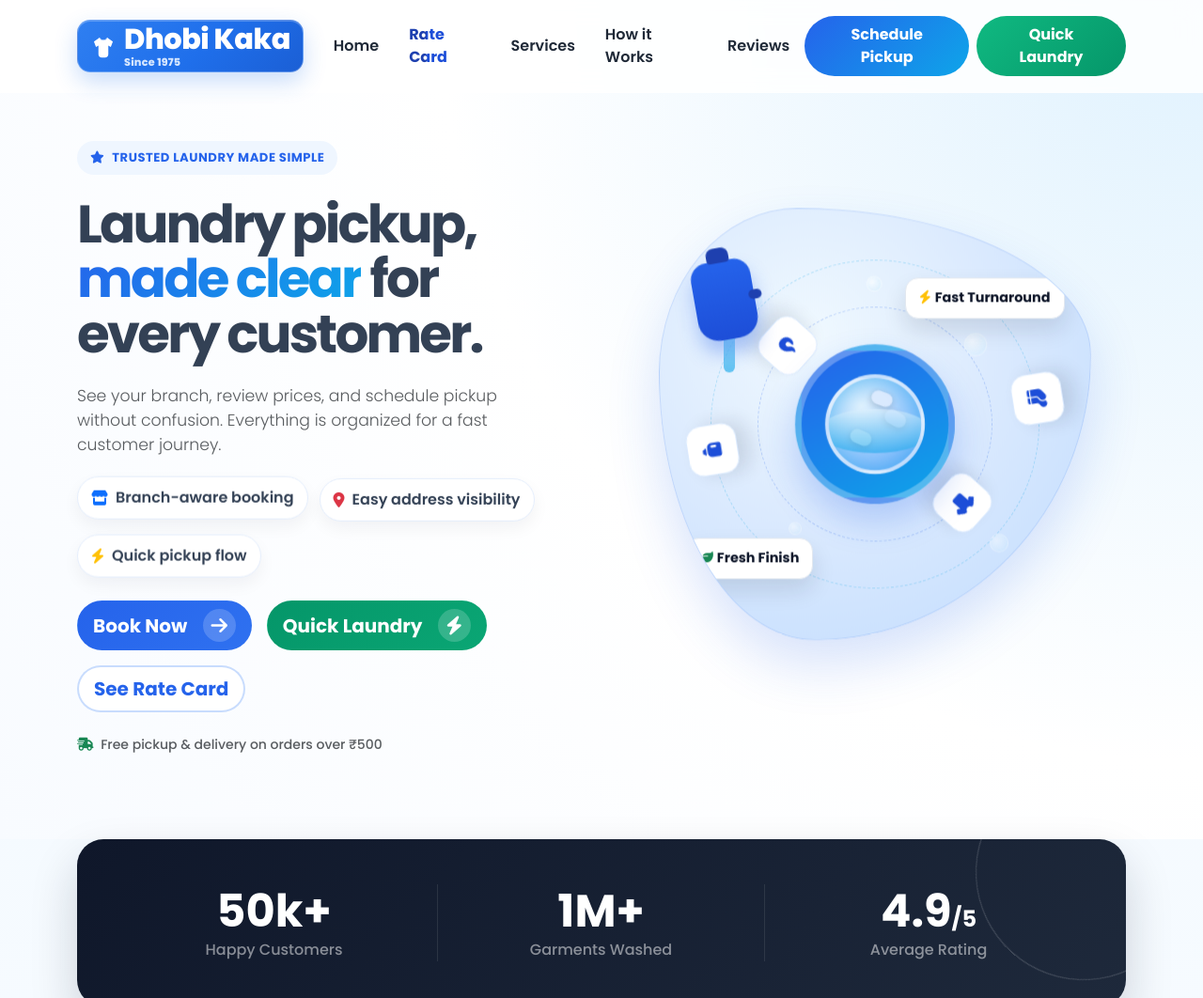
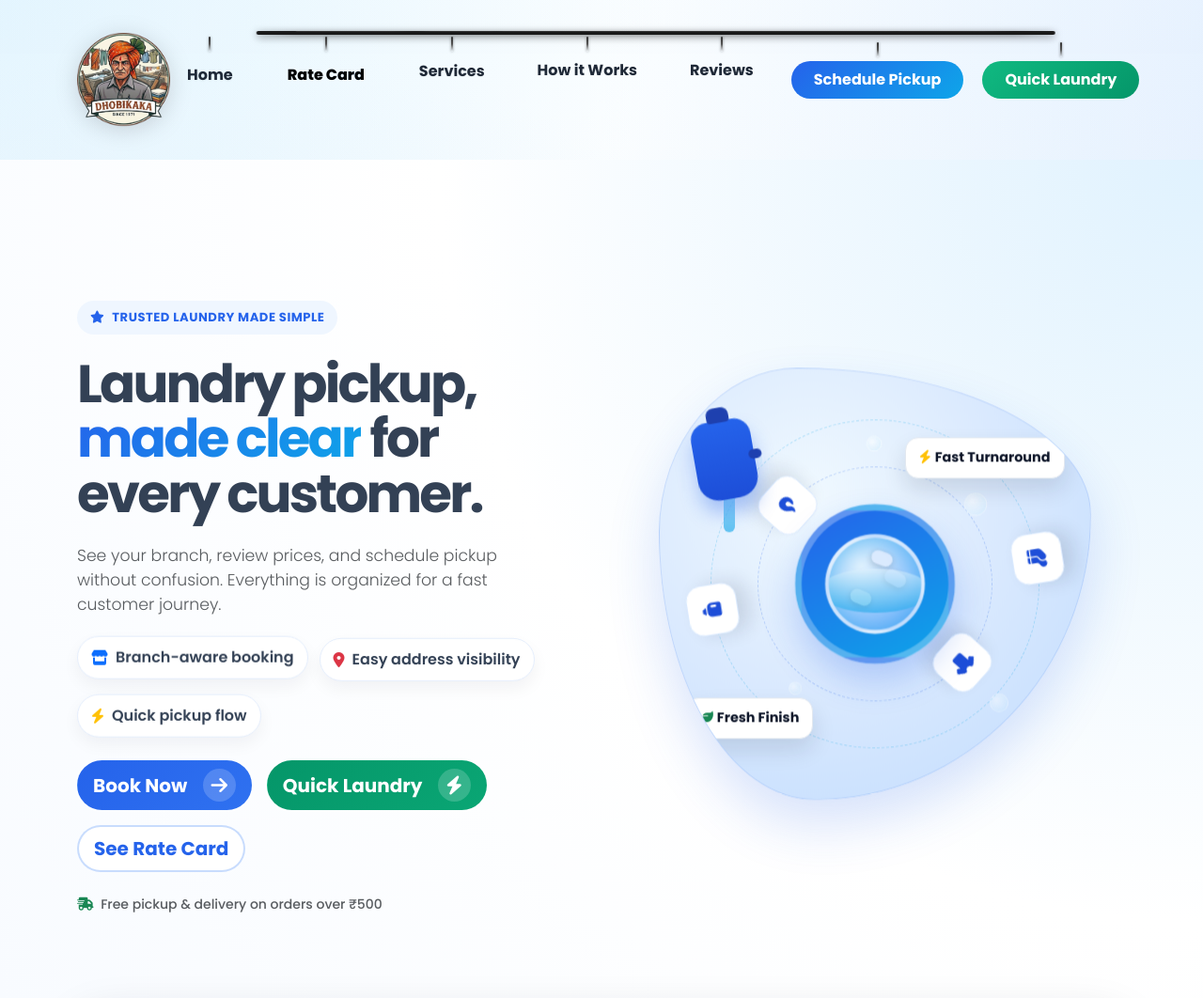
Before and after one commit to harshil-dev31/laundry-pro, a Django app: page / in a window 1280 px wide. Shown: the top 1062 px of the page at 94% size. Run offline with Django 5.2, Linux system fonts and the light colour scheme; data that the repository does not hold is empty.

Commit message:
Dashboard changes

```diff
--- a/core/settings.py
+++ b/core/settings.py
@@ -130,6 +130,9 @@ USE_TZ = True
 
 STATIC_URL = 'static/'
 STATIC_ROOT = BASE_DIR / 'staticfiles'
+STATICFILES_DIRS = [
+    BASE_DIR / 'static',
+]
 
 MEDIA_URL = '/media/'
 MEDIA_ROOT = BASE_DIR / 'media'
--- a/orders/templates/orders/base.html
+++ b/orders/templates/orders/base.html
@@ -271,7 +271,7 @@
 
     {% if user.is_authenticated and user.userprofile.role != 'Customer' and not user.customer %}
     <div class="sidebar">
-        <h4><a href="{% url 'public_home' %}" class="text-white text-decoration-none"><i class="fa-solid fa-shirt"></i> Dhobi Kaka</a></h4>
+        <h4><a href="{% url 'public_home' %}" class="text-white text-decoration-none d-flex align-items-center"><img src="{% static 'img/Logo.jpeg' %}" alt="Dhobi Kaka" style="height:75px; width:auto; border-radius:6px; margin-right:0; object-fit:contain;"></a></h4>
 
         {% if user.is_superuser %}
         <p class="sidebar-section-title">SUPER ADMIN</p>
@@ -378,7 +378,7 @@
 
                 {% elif user.userprofile.role == 'Customer' or user.customer %}
                     <a href="{% url 'customer_dashboard' %}" class="brand-home-link" aria-label="Go to customer dashboard">
-                        <span class="brand-home-icon"><i class="fa-solid fa-shirt"></i></span>
+                        <span class="brand-home-icon"><img src="{% static 'img/Logo.jpeg' %}" alt="Dhobi Kaka" style="width:60px; height:60px; border-radius:6px; object-fit:contain;"></span>
                         <span class="brand-home-text">Dhobi<span class="accent">Kaka</span></span>
                     </a>
 
--- a/orders/templates/orders/customer_register.html
+++ b/orders/templates/orders/customer_register.html
@@ -1,4 +1,5 @@
 {% extends 'orders/base.html' %}
+{% load static %}
 
 {% block content %}
 <style>
@@ -335,9 +336,8 @@
         <div class="col-12 col-lg-8">
 
             <div class="text-center register-header">
-                <a href="{% url 'public_home' %}" class="brand-logo-link" aria-label="Go to Dhobi Kaka home">
-                    <span class="brand-logo-icon"><i class="fa-solid fa-shirt"></i></span>
-                    <span class="brand-logo-text">Dhobi<span class="accent">Kaka</span></span>
+                <a href="{% url 'public_home' %}" class="brand-logo-link d-flex align-items-center justify-content-center" aria-label="Go to Dhobi Kaka home">
+                    <img src="{% static 'img/Logo.jpeg' %}" alt="Dhobi Kaka" style="width:100px; height:100px; object-fit:contain; border-radius:8px;">
                 </a>
                 <div class="register-top-badge"><i class="fa-solid fa-shield-halved me-1"></i> Secure Sign Up</div>
                 <h2 class="register-title fw-bold">Create Your Account</h2>
--- a/orders/templates/orders/public_home.html
+++ b/orders/templates/orders/public_home.html
@@ -182,103 +183,202 @@
             z-index: 5;
         }
 
-        /* --- Glassmorphism Navbar --- */
+        /* --- Glassmorphism Navbar with Rope and Hanging Items --- */
         .glass-nav {
-            background: rgba(255, 255, 255, 0.85);
-            backdrop-filter: blur(12px);
-            border-bottom: 1px solid rgba(255,255,255,0.3);
+            background: transparent;
+            backdrop-filter: none;
+            -webkit-backdrop-filter: none;
+            border-bottom: none;
+            border-top: none;
+            box-shadow: none;
             transition: all 0.3s ease;
-        }
-
-        .brand-mark {
             position: relative;
-            min-width: 176px;
-            height: 56px;
-            border-radius: 14px;
-            display: inline-flex;
-            align-items: center;
-            gap: 8px;
-            padding: 8px 13px;
-            background: linear-gradient(135deg, #2f7ff1 0%, #1f6feb 55%, #1b5fd5 100%);
-            color: white;
-            box-shadow:
-                0 10px 24px rgba(31, 111, 235, 0.24),
-                inset 0 1px 0 rgba(255, 255, 255, 0.22);
-            border: 1px solid rgba(255, 255, 255, 0.28);
-        }
-
-        .brand-mark svg {
+            padding: 30px 0 !important;
+        }
+
+        .navbar-brand {
+            transition: transform 0.3s cubic-bezier(0.34, 1.56, 0.64, 1);
+            filter: drop-shadow(0 4px 12px rgba(0, 0, 0, 0.15));
+        }
+
+        .navbar-brand:hover {
+            transform: translateY(-8px) scale(1.05);
+            filter: drop-shadow(0 8px 20px rgba(0, 0, 0, 0.25));
+        }
+
+        .glass-nav .navbar-nav {
             position: relative;
-            z-index: 2;
-            width: 28px;
-            height: 28px;
-            display: block;
-            flex: 0 0 auto;
-        }
-
-        .brand-mark-text {
-            display: flex;
-            flex-direction: column;
-            line-height: 1.05;
-        }
-
-        .brand-main {
-            color: #ffffff;
-            font-weight: 800;
-            font-size: 1.9rem;
-            letter-spacing: -0.015em;
-        }
-
-        .brand-sub {
-            color: #d5e6ff;
-            font-size: 0.7rem;
-            font-weight: 800;
-            letter-spacing: 0.02em;
-            margin-top: 3px;
-        }
-
-        .navbar-brand {
-            transition: transform 0.25s ease;
-        }
-
-        .navbar-brand:hover {
-            transform: translateY(-1px);
+            width: 100%;
+            justify-content: center;
+        }
+
+        /* Single Rope */
+        .glass-nav .navbar-nav::before {
+            content: "";
+            position: absolute;
+            top: -26px;
+            left: 50%;
+            transform: translateX(-50%);
+            width: 85%;
+            max-width: 1200px;
+            height: 4px;
+            background: linear-gradient(90deg,
+                transparent 0%,
+                #1a1a1a 5%,
+                #1a1a1a 95%,
+                transparent 100%);
+            border-radius: 2px;
+            box-shadow: 0 2px 8px rgba(0, 0, 0, 0.4),
+                        inset 0 1px 1px rgba(255, 255, 255, 0.1);
+            filter: drop-shadow(0 1px 2px rgba(0, 0, 0, 0.3));
+        }
+
+        /* Rope Wave Animation */
+        @keyframes ropeWave {
+            0% {
+                clip-path: polygon(0 0, 5% 0, 5% 30%, 10% 70%, 15% 40%, 20% 10%, 25% 60%, 30% 20%, 35% 50%, 40% 30%, 45% 65%, 50% 35%, 55% 55%, 60% 25%, 65% 60%, 70% 35%, 75% 50%, 80% 20%, 85% 55%, 90% 30%, 95% 0, 100% 0, 100% 100%, 0 100%);
+            }
+            25% {
+                clip-path: polygon(0 0, 5% 0, 5% 20%, 10% 60%, 15% 35%, 20% 5%, 25% 55%, 30% 15%, 35% 45%, 40% 25%, 45% 60%, 50% 30%, 55% 50%, 60% 20%, 65% 55%, 70% 30%, 75% 45%, 80% 15%, 85% 50%, 90% 25%, 95% 0, 100% 0, 100% 100%, 0 100%);
+            }
+            50% {
+                clip-path: polygon(0 0, 5% 0, 5% 25%, 10% 65%, 15% 40%, 20% 8%, 25% 60%, 30% 18%, 35% 48%, 40% 28%, 45% 68%, 50% 38%, 55% 58%, 60% 28%, 65% 63%, 70% 38%, 75% 53%, 80% 23%, 85% 58%, 90% 33%, 95% 0, 100% 0, 100% 100%, 0 100%);
+            }
+            75% {
+                clip-path: polygon(0 0, 5% 0, 5% 22%, 10% 62%, 15% 37%, 20% 7%, 25% 57%, 30% 17%, 35% 47%, 40% 27%, 45% 62%, 50% 32%, 55% 52%, 60% 22%, 65% 57%, 70% 32%, 75% 47%, 80% 17%, 85% 52%, 90% 27%, 95% 0, 100% 0, 100% 100%, 0 100%);
+            }
+            100% {
+                clip-path: polygon(0 0, 5% 0, 5% 30%, 10% 70%, 15% 40%, 20% 10%, 25% 60%, 30% 20%, 35% 50%, 40% 30%, 45% 65%, 50% 35%, 55% 55%, 60% 25%, 65% 60%, 70% 35%, 75% 50%, 80% 20%, 85% 55%, 90% 30%, 95% 0, 100% 0, 100% 100%, 0 100%);
+            }
+        }
+
+        .glass-nav .navbar-nav::after {
+            content: "";
+            position: absolute;
+            top: -26px;
+            left: 50%;
+            transform: translateX(-50%);
+            width: 85%;
+            max-width: 1200px;
+            height: 4px;
+            background: #1a1a1a;
+            border-radius: 2px;
+            animation: ropeWave 4s ease-in-out infinite;
+        }
+
+        .glass-nav .nav-item {
+            position: relative;
+            margin: 0 12px;
+            flex-shrink: 0;
+        }
+
+        /* String connecting to rope */
+        .glass-nav .nav-item::before {
+            content: "";
+            position: absolute;
+            top: -20px;
+            left: 50%;
+            transform: translateX(-50%);
+            width: 2px;
+            height: 16px;
+            background: linear-gradient(180deg, #333 0%, #555 50%, transparent 100%);
+            box-shadow: 0 0 3px rgba(0, 0, 0, 0.4);
+            border-radius: 1px;
         }
 
         .glass-nav .navbar-nav .nav-link {
-            font-weight: 600;
+            font-weight: 700;
             color: #1f2937 !important;
-            border-radius: 999px;
-            transition: color 0.2s ease, background-color 0.2s ease, transform 0.2s ease;
-        }
+            border-radius: 8px;
+            padding: 10px 16px !important;
+            margin-top: 8px;
+            transition: all 0.3s cubic-bezier(0.34, 1.56, 0.64, 1);
+            position: relative;
+            background: transparent;
+            border: none;
+            box-shadow: none;
+            text-shadow: 0 1px 2px rgba(0, 0, 0, 0.05);
+            animation: hangingBounce 4s ease-in-out infinite;
+        }
+
+        .glass-nav .nav-item:nth-child(1) .nav-link { animation-delay: 0s; }
+        .glass-nav .nav-item:nth-child(2) .nav-link { animation-delay: 0.15s; }
+        .glass-nav .nav-item:nth-child(3) .nav-link { animation-delay: 0.3s; }
+        .glass-nav .nav-item:nth-child(4) .nav-link { animation-delay: 0.45s; }
+        .glass-nav .nav-item:nth-child(5) .nav-link { animation-delay: 0.6s; }
+        .glass-nav .nav-item:nth-child(6) .nav-link { animation-delay: 0.75s; }
+        .glass-nav .nav-item:nth-child(7) .nav-link { animation-delay: 0.9s; }
 
         .glass-nav .navbar-nav .nav-link:hover {
             color: #1d4ed8 !important;
-            background: rgba(59, 130, 246, 0.08);
-            transform: translateY(-1px);
+            background: transparent;
+            transform: translateY(-10px) scale(1.08);
+            text-shadow: 0 2px 8px rgba(29, 78, 216, 0.25);
         }
 
         .glass-nav .navbar-nav .nav-link.nav-rate-card {
-            font-weight: 700;
-            background: linear-gradient(100deg, #1d4ed8 18%, #38bdf8 42%, #ffffff 50%, #2563eb 58%, #1e40af 82%);
-            background-size: 220% auto;
-            color: transparent !important;
+            font-weight: 800;
+            background: transparent;
+            backdrop-filter: none;
+            -webkit-backdrop-filter: none;
+            color: black !important;
+            border: none;
+            border-radius: 0;
+            box-shadow: none;
+            animation: hangingBounce 4s ease-in-out infinite, textShine 2s ease-in-out infinite;
+            position: relative;
+            overflow: visible;
+            padding: 10px 18px !important;
+            background-image: linear-gradient(135deg, #ffffff 0%, #dbeafe 28%, #60a5fa 50%, #eff6ff 72%, #93c5fd 100%);
+            background-size: 200% 100%;
+            background-position: 0% 50%;
             -webkit-background-clip: text;
             background-clip: text;
-            animation: rateCardShine 3s linear infinite;
+            text-shadow: 0 0 10px rgba(255, 255, 255, 0.45), 0 1px 2px rgba(37, 99, 235, 0.2);
+        }
+
+        .glass-nav .navbar-nav .nav-link.nav-rate-card::before,
+        .glass-nav .navbar-nav .nav-link.nav-rate-card::after {
+            content: none;
         }
 
         .glass-nav .navbar-nav .nav-link.nav-rate-card:hover {
-            color: transparent !important;
-            transform: translateY(-1px) scale(1.02);
-        }
-
-        @keyframes rateCardShine {
+            background: transparent;
+            box-shadow: none;
+            background-position: 100% 50%;
+            transform: translateY(-12px) scale(1.08);
+        }
+
+        @keyframes shineMove {
             0% {
-                background-position: 200% center;
+                transform: translateX(-100%);
             }
             100% {
-                background-position: -20% center;
+                transform: translateX(100%);
+            }
+        }
+
+        @keyframes textShine {
+            0%, 100% {
+                text-shadow: 0 0 8px rgba(255, 255, 255, 0.2), 0 0 4px rgba(255, 255, 255, 0.1);
+            }
+            50% {
+                text-shadow: 0 0 15px rgba(255, 255, 255, 0.4), 0 0 8px rgba(255, 255, 255, 0.2);
+            }
+        }
+
+        @keyframes hangingBounce {
+            0%, 100% {
+                transform: translateY(0);
+            }
+            25% {
+                transform: translateY(-8px);
+            }
+            50% {
+                transform: translateY(-14px);
+            }
+            75% {
+                transform: translateY(-6px);
             }
         }
 
@@ -2400,16 +2519,7 @@
     <nav class="navbar navbar-expand-lg glass-nav fixed-top py-3">
         <div class="container">
             <a class="navbar-brand fw-bold fs-3 d-flex align-items-center gap-2" href="#home">
-                <span class="brand-mark" aria-hidden="true">
-                    <svg viewBox="0 0 64 64" xmlns="http://www.w3.org/2000/svg" role="img" aria-label="Shirt logo">
-                        <path d="M9 21 L22 12 L28 18 H36 L42 12 L55 21 L50 34 L44 31 V52 C44 56.5 40.5 60 36 60 H28 C23.5 60 20 56.5 20 52 V31 L14 34 Z" fill="#ffffff"/>
-                        <path d="M22 12 C24.8 16 28.2 17.9 32 17.9 C35.8 17.9 39.2 16 42 12" fill="none" stroke="#d6e6ff" stroke-width="2.2" stroke-linecap="round"/>
-                    </svg>
-                    <span class="brand-mark-text">
-                        <span class="brand-main">Dhobi Kaka</span>
-                        <span class="brand-sub">Since 1975</span>
-                    </span>
-                </span>
+                <img src="{% static 'img/Logo.jpeg' %}" alt="Dhobi Kaka" style="height:100px; width:auto; border-radius:10px; object-fit:contain;">
             </a>
             <button class="navbar-toggler border-0 shadow-none" type="button" data-bs-toggle="collapse" data-bs-target="#navbarNav">
                 <i class="fa-solid fa-bars fs-2 text-dark"></i>
```
Also changed, not shown: other parts of orders/templates/orders/public_home.html (+27 -7 lines), orders/templates/orders/base_public.html (+3 -5 lines), orders/templates/registration/login.html (+4 -7 lines), static/img/Logo.jpeg (added).
